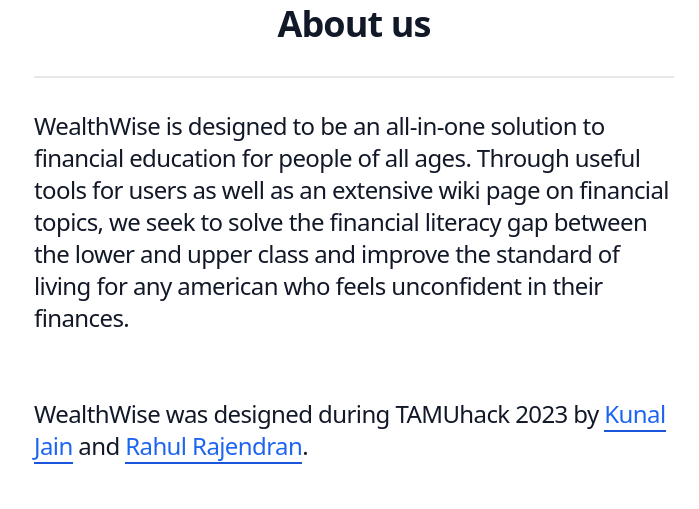
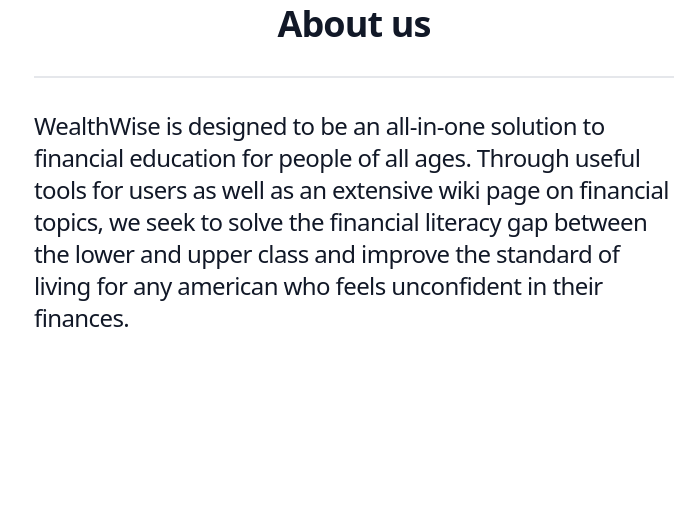
Before and after one commit to rahul-rajendran3/wealth-wise, a Flask app: page /about/ in a window 1280 px wide. Shown: the part 104-613 px from the top of the page, without its empty margins (286-985 px from the left). Run offline with Flask 3, Linux system fonts and the light colour scheme; style sheets or scripts are compiled from the project's sources; some libraries are stand-ins or nearby versions.

Commit message:
Update about.html

```diff
--- a/templates/about.html
+++ b/templates/about.html
@@ -9,11 +9,6 @@
         all-in-one solution to financial education for people of all ages. Through useful tools for users as well as an
         extensive wiki page on financial topics, we seek to solve the financial literacy gap between the lower and upper
         class and improve the standard of living for any american who feels unconfident in their finances.
-        <br><br><br>
-        WealthWise was designed during TAMUhack 2023 by <a class="text-blue-600 border-b-2 border-blue-700"
-                                                           href="https://kjain.org/">Kunal Jain</a> and <a
-                class="text-blue-600 border-b-2 border-blue-700"
-                href="https://github.com/rahul-rajendran3">Rahul Rajendran</a>.
     </p>
 </section>
 {% endblock %}
```
